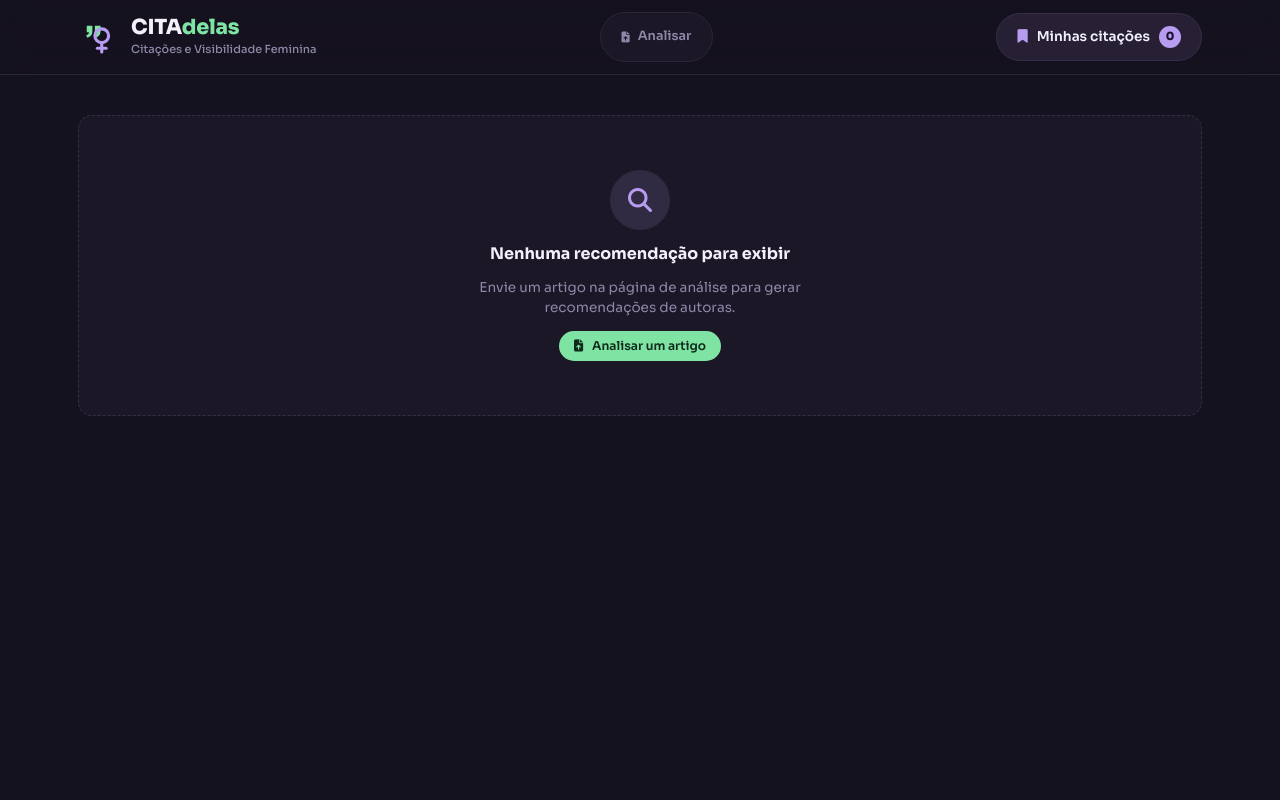
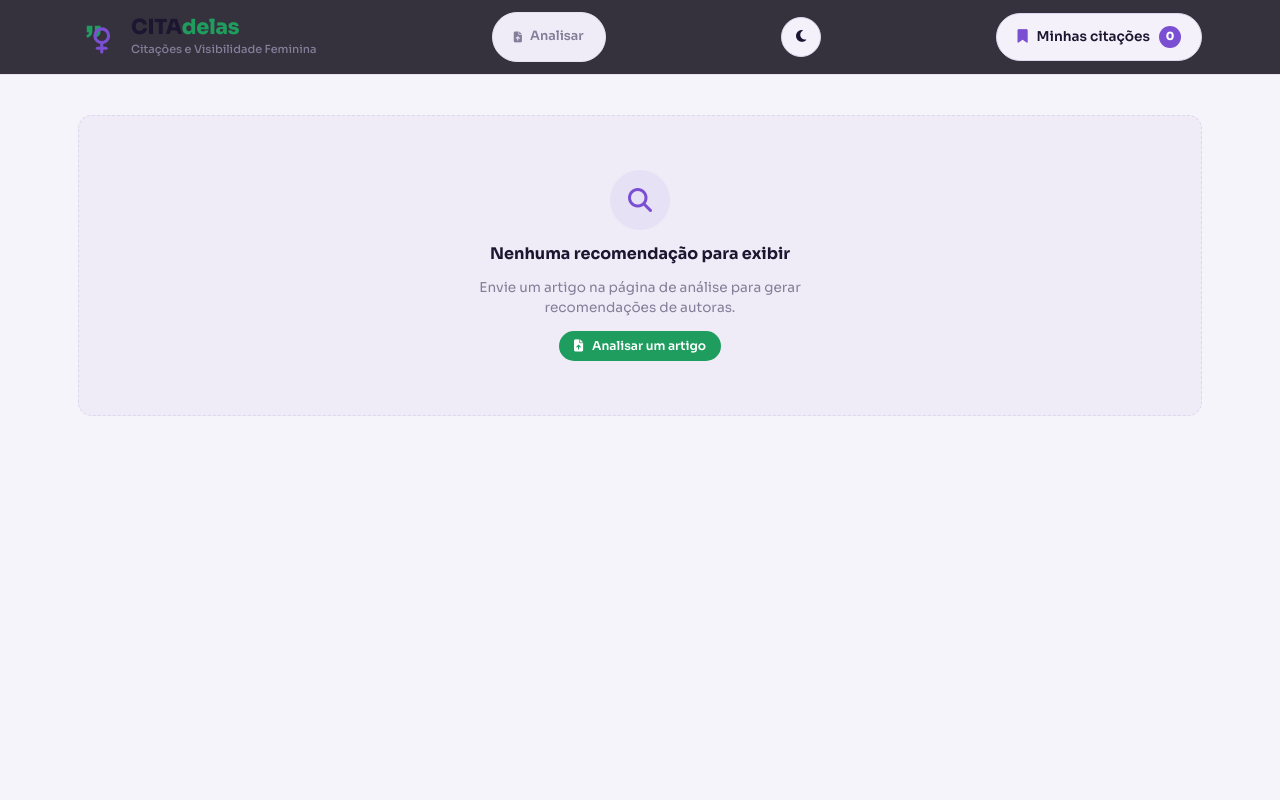
Before and after one commit to ArturRegadas/Citadelas, a Flask app: page /citadelas/recomendacoes in a window 1280 px wide. Run offline with Flask 3, Linux system fonts and the light colour scheme; parts of the project's set-up code (start-up, migrations or seed data) failed here and were passed over.

Commit message:
<add> modo claro

```diff
--- a/myapp/static/js/components/CitaDelasShared.js
+++ b/myapp/static/js/components/CitaDelasShared.js
@@ -154,9 +154,51 @@
     if (e.key === "Escape") closeDrawer();
   }
 
+  /* ---------- Tema claro/escuro ---------- */
+  const THEME_KEY = "citadelas:theme";
+
+  function _resolveInitialTheme() {
+    try {
+      const saved = localStorage.getItem(THEME_KEY);
+      if (saved === "light" || saved === "dark") return saved;
+    } catch (e) { /* storage indisponível */ }
+    // Respeita a preferência do sistema na primeira visita.
+    if (window.matchMedia && window.matchMedia("(prefers-color-scheme: light)").matches) {
+      return "light";
+    }
+    return "dark";
+  }
+
+  function _syncThemeButton(theme) {
+    const btn = document.getElementById("cd-theme-toggle");
+    if (!btn) return;
+    const icon = btn.querySelector("i");
+    if (icon) {
+      // Mostra o ícone do que será ativado ao clicar.
+      icon.className = theme === "light" ? "fa-solid fa-moon" : "fa-solid fa-sun";
+    }
+    btn.setAttribute("aria-label", theme === "light" ? "Ativar tema escuro" : "Ativar tema claro");
+  }
+
+  function applyTheme(theme) {
+    const t = theme === "light" ? "light" : "dark";
+    document.documentElement.setAttribute("data-theme", t);
+    try { localStorage.setItem(THEME_KEY, t); } catch (e) {}
+    _syncThemeButton(t);
+  }
+
+  function toggleTheme() {
+    const current = document.documentElement.getAttribute("data-theme") || "dark";
+    applyTheme(current === "light" ? "dark" : "light");
+  }
+
+  // Aplica o tema o quanto antes (evita "flash" do tema errado).
+  applyTheme(_resolveInitialTheme());
+
   /* ---------- Bind global ---------- */
   document.addEventListener("DOMContentLoaded", () => {
     syncCounter();
+    _syncThemeButton(document.documentElement.getAttribute("data-theme") || "dark");
 
     const drawer = document.getElementById("cd-saved-drawer");
     if (drawer) {
@@ -180,5 +222,7 @@
     removeSaved,
     toggleSaved,
     toggleSavedDrawer,
+    toggleTheme,
+    applyTheme,
   };
 })();
--- a/myapp/static/styles/citadelas/theme.css
+++ b/myapp/static/styles/citadelas/theme.css
@@ -48,6 +48,46 @@
 
   --cd-font: "Sora", "Inter", system-ui, sans-serif;
   --cd-serif: "Fraunces", "Merriweather", Georgia, serif;
+
+  /* transição suave ao trocar de tema */
+  --cd-theme-transition: background-color .25s ease, color .25s ease, border-color .25s ease;
+}
+
+/* ============================================================
+   TEMA CLARO — ativado por <html data-theme="light">.
+   Sobrescreve apenas as variáveis de cor; os acentos verde/lilás
+   são escurecidos para manter contraste em fundo claro.
+   ============================================================ */
+html[data-theme="light"] {
+  /* Fundos claros (creme/branco, chapado) */
+  --cd-bg: #f6f4fb;
+  --cd-bg-soft: #efecf7;
+  --cd-surface: #ffffff;
+  --cd-surface-2: #f4f1fb;
+  --cd-surface-3: #ece7f6;
+  --cd-line: #ddd6ec;
+  --cd-line-soft: #e7e2f1;
+
+  /* Texto escuro */
+  --cd-text: #1c1630;
+  --cd-text-muted: #514a66;
+  --cd-text-dim: #857d99;
+
+  /* Acentos: tons mais fechados para contrastar com fundo claro */
+  --cd-green: #1f9d5e;        /* verde-menta escurecido */
+  --cd-green-ink: #ffffff;    /* texto sobre verde */
+  --cd-purple: #7b4fd1;       /* lilás escurecido */
+  --cd-purple-ink: #ffffff;   /* texto sobre lilás */
+
+  /* Semânticos escurecidos */
+  --cd-ok: #1f9d5e;
+  --cd-warn: #b9820f;
+  --cd-err: #c84961;
+  --cd-info: #3a6fc0;
+
+  /* Sombras mais suaves para fundo claro */
+  --cd-shadow: 0 10px 30px rgba(28, 22, 48, 0.12);
+  --cd-shadow-sm: 0 4px 14px rgba(28, 22, 48, 0.10);
 }
 
 * {
@@ -65,6 +105,17 @@
   background-color: var(--cd-bg);
   -webkit-font-smoothing: antialiased;
   line-height: 1.5;
+  transition: var(--cd-theme-transition);
+}
+
+/* Informa ao navegador o esquema para controles nativos (scrollbar, etc.) */
+html { color-scheme: dark; }
+html[data-theme="light"] { color-scheme: light; }
+
+/* Cards, superfícies e bordas acompanham a troca de tema suavemente */
+.cd-card, .cd-topbar, .cd-subnav, .cd-btn, .cd-input, .cd-select, .cd-textarea,
+.cd-badge, .cd-chip, .cd-drawer__panel, .cd-metric, .cd-rec, .cd-paper {
+  transition: var(--cd-theme-transition);
 }
 
 .cd-serif {
--- a/myapp/templates/CitaDelasResult.html
+++ b/myapp/templates/CitaDelasResult.html
@@ -2,6 +2,20 @@
 <html lang="pt-BR">
 <head>
   <meta charset="UTF-8" />
+  <script>
+    // Anti-flash: aplica o tema salvo antes de renderizar o CSS.
+    (function () {
+      try {
+        var t = localStorage.getItem("citadelas:theme");
+        if (t !== "light" && t !== "dark") {
+          t = (window.matchMedia && window.matchMedia("(prefers-color-scheme: light)").matches) ? "light" : "dark";
+        }
+        document.documentElement.setAttribute("data-theme", t);
+      } catch (e) {
+        document.documentElement.setAttribute("data-theme", "dark");
+      }
+    })();
+  </script>
   <meta name="viewport" content="width=device-width, initial-scale=1.0" />
   <title>CitaDelas — Recomendações</title>
 
@@ -11,10 +25,10 @@
   <link rel="stylesheet" href="https://cdnjs.cloudflare.com/ajax/libs/font-awesome/6.5.1/css/all.min.css" />
   <script src="https://cdn.jsdelivr.net/npm/chart.js@4.4.1/dist/chart.umd.min.js"></script>
 
-  <link rel="stylesheet" href="{{ url_for('static', filename='styles/citadelas/theme.css') }}?v=20261022d" />
-  <link rel="stylesheet" href="{{ url_for('static', filename='styles/components/citadelas-topbar.css') }}?v=20261022d" />
-  <link rel="stylesheet" href="{{ url_for('static', filename='styles/components/citadelas-drawer.css') }}?v=20261022d" />
-  <link rel="stylesheet" href="{{ url_for('static', filename='styles/citadelas/result.css') }}?v=20261022d" />
+  <link rel="stylesheet" href="{{ url_for('static', filename='styles/citadelas/theme.css') }}?v=20261022123327d" />
+  <link rel="stylesheet" href="{{ url_for('static', filename='styles/components/citadelas-topbar.css') }}?v=20261022123327d" />
+  <link rel="stylesheet" href="{{ url_for('static', filename='styles/components/citadelas-drawer.css') }}?v=20261022123327d" />
+  <link rel="stylesheet" href="{{ url_for('static', filename='styles/citadelas/result.css') }}?v=20261022123327d" />
 </head>
 <body class="cd-body">
 
@@ -148,7 +162,7 @@
     {% if recommendations is defined %}{{ {"source": source, "recommendations": recommendations} | tojson }}{% else %}null{% endif %}
   </script>
 
-  <script src="{{ url_for('static', filename='js/components/CitaDelasShared.js') }}?v=20261022d"></script>
-  <script src="{{ url_for('static', filename='js/mains/CitaDelasResult.js') }}?v=20261022d"></script>
+  <script src="{{ url_for('static', filename='js/components/CitaDelasShared.js') }}?v=20261022123327d"></script>
+  <script src="{{ url_for('static', filename='js/mains/CitaDelasResult.js') }}?v=20261022123327d"></script>
 </body>
 </html>
--- a/myapp/templates/components/citadelas/Topbar.html
+++ b/myapp/templates/components/citadelas/Topbar.html
@@ -23,6 +23,11 @@
       </a>
     </nav>
 
+    <button type="button" id="cd-theme-toggle" class="cd-btn cd-btn--icon cd-btn--soft cd-topbar__theme"
+            onclick="window.CitaDelasShared?.toggleTheme()" aria-label="Alternar tema claro/escuro" title="Alternar tema">
+      <i class="fa-solid fa-moon" aria-hidden="true"></i>
+    </button>
+
     <button type="button" class="cd-btn cd-btn--soft cd-topbar__saved" onclick="window.CitaDelasShared?.toggleSavedDrawer()">
       <i class="fa-solid fa-bookmark" aria-hidden="true" style="color: var(--cd-purple);"></i>
       <span class="cd-topbar__saved-text">Minhas citações</span>
```
Also changed, not shown: myapp/services/GeminiService.py (+36 -4 lines), myapp/templates/CitaDelas.html (+20 -6 lines).
